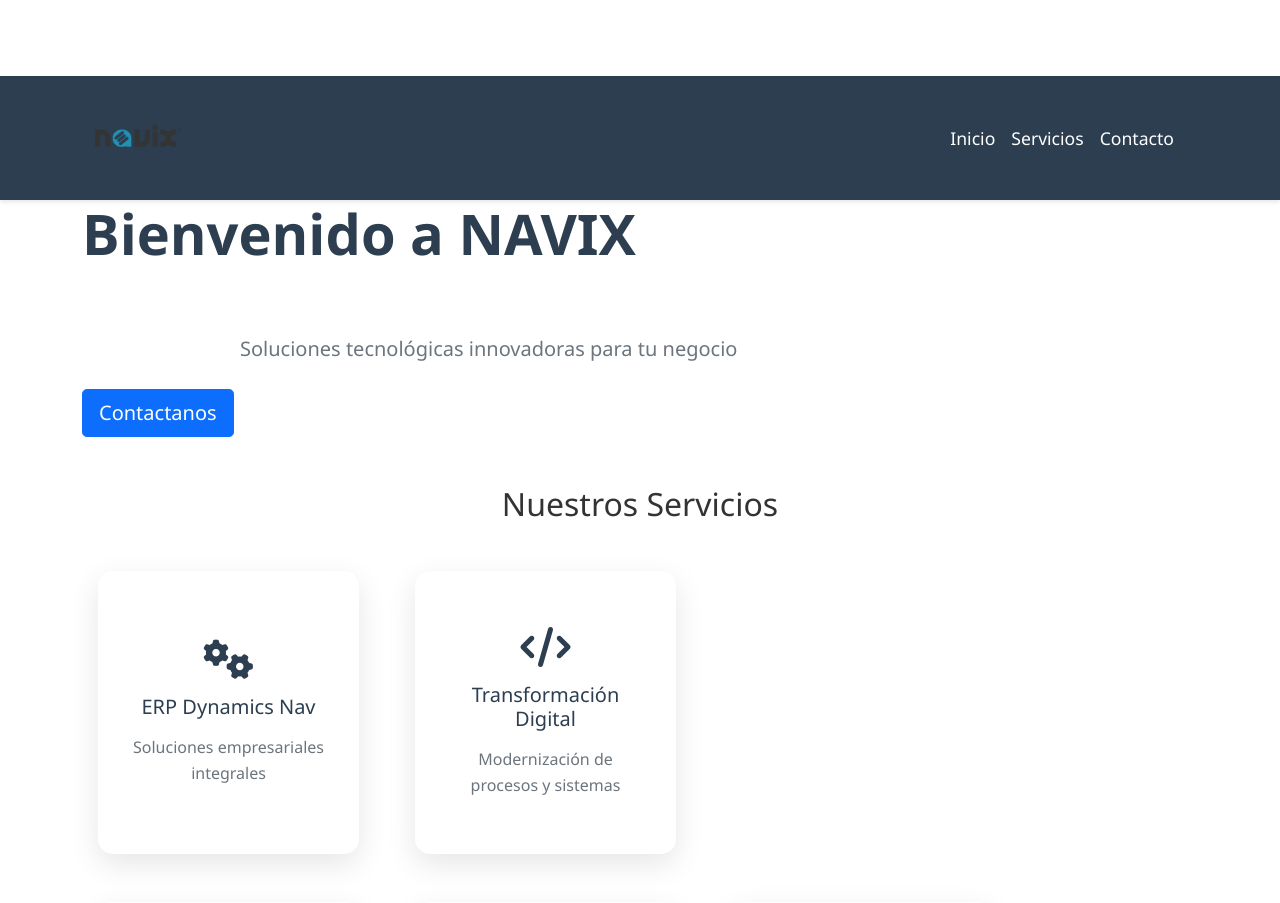
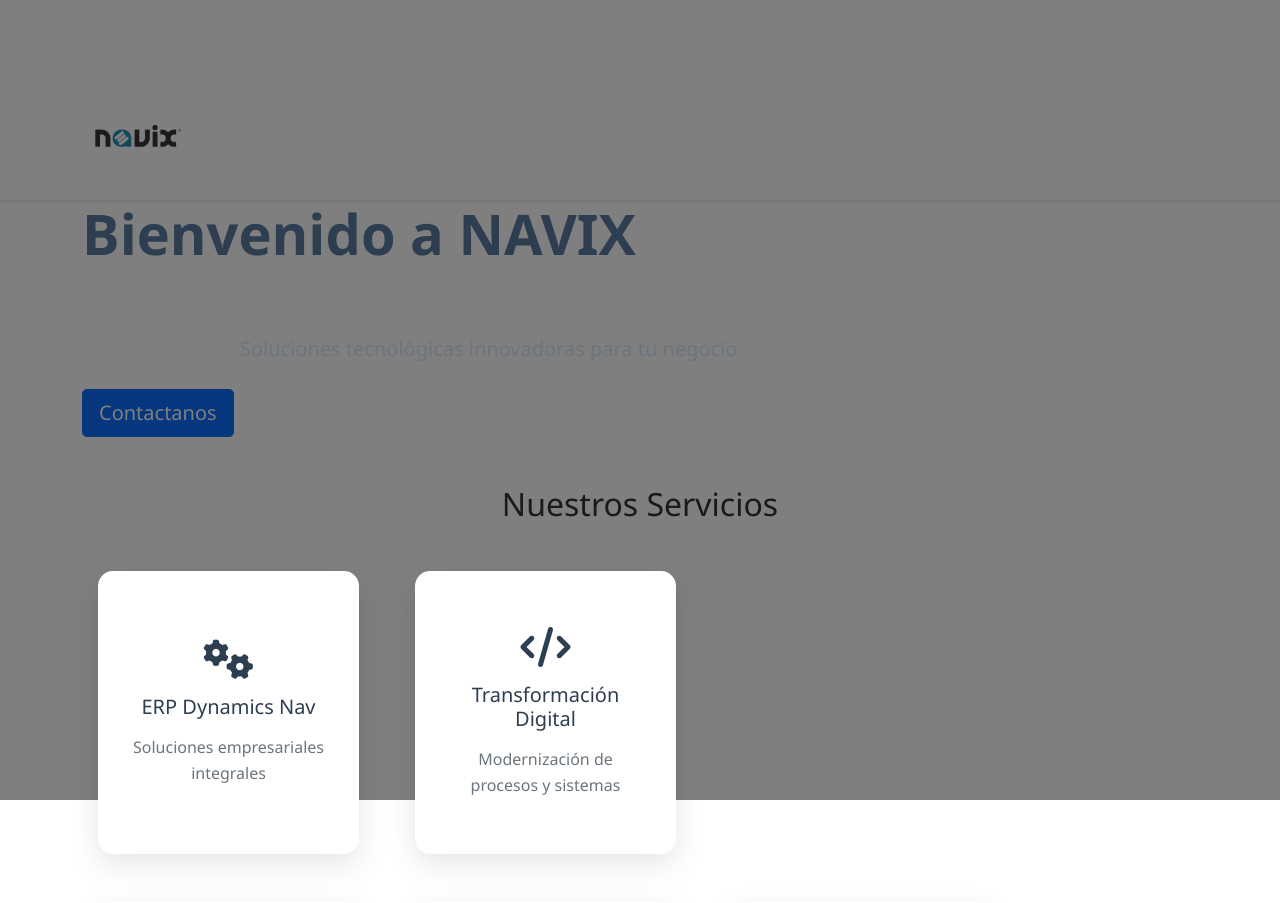
Before and after one commit to cbarronn/navix, a Flask app: page / in a window 1280 px wide. Shown: the top 903 px of the page. Run offline with Flask 3, Linux system fonts and the light colour scheme.

Commit message:
Fix logo size and background colors for GitHub Pages: increase logo height, make header transparent, add hero section overlay

```diff
--- a/static/css/style.css
+++ b/static/css/style.css
@@ -9,6 +9,7 @@
     --hero-bg: #f8f9fa;
     --text-dark: #2c3e50;
     --text-gray: #6c757d;
+    --logo-height: 80px;
 }
 
 /* Texto Rotativo */
@@ -56,13 +57,13 @@
 
 /* Header */
 .header {
-    background-color: var(--navbar-bg);
+    background-color: transparent;
     box-shadow: 0 2px 4px rgba(0, 0, 0, 0.1);
     padding: 1rem 0;
 }
 
 .navbar {
-    background-color: var(--navbar-bg) !important;
+    background-color: transparent !important;
     padding: 1rem 0;
     margin-bottom: 0;
 }
@@ -72,7 +73,7 @@
 }
 
 .navbar-brand img {
-    height: 60px;
+    height: var(--logo-height);
     width: auto;
     transition: transform 0.3s ease;
 }
@@ -140,6 +141,18 @@
     background-color: var(--hero-bg);
     padding: 5rem 0;
     text-align: center;
+    position: relative;
+    overflow: hidden;
+}
+
+.hero::before {
+    content: '';
+    position: absolute;
+    top: 0;
+    left: 0;
+    width: 100%;
+    height: 100%;
+    background: linear-gradient(rgba(0, 0, 0, 0.5), rgba(0, 0, 0, 0.5));
 }
 
 .hero h1 {
@@ -147,6 +160,8 @@
     font-size: 3.5rem;
     margin-bottom: 1rem;
     font-weight: 700;
+    position: relative;
+    z-index: 1;
 }
 
 .hero p {
@@ -155,6 +170,8 @@
     max-width: 800px;
     margin: 0 auto;
     line-height: 1.6;
+    position: relative;
+    z-index: 1;
 }
 
 /* Service Cards */
```
